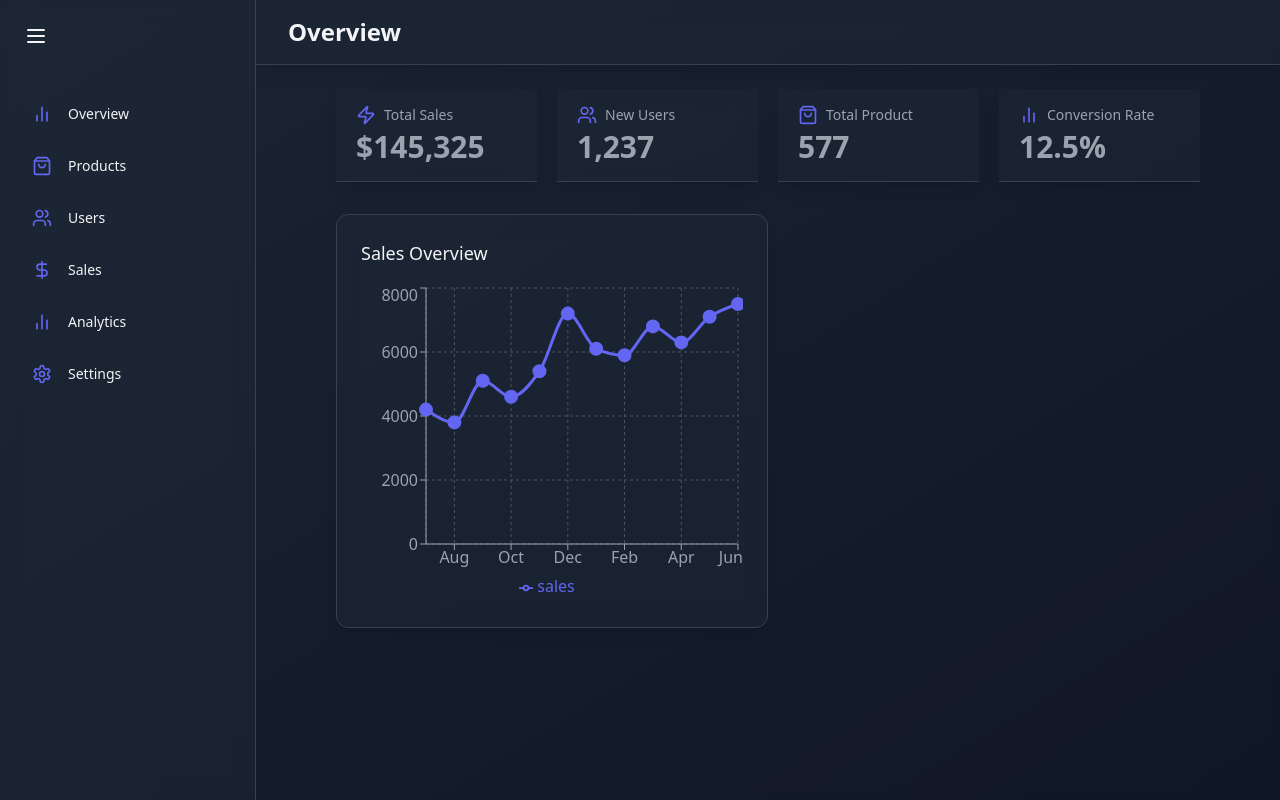
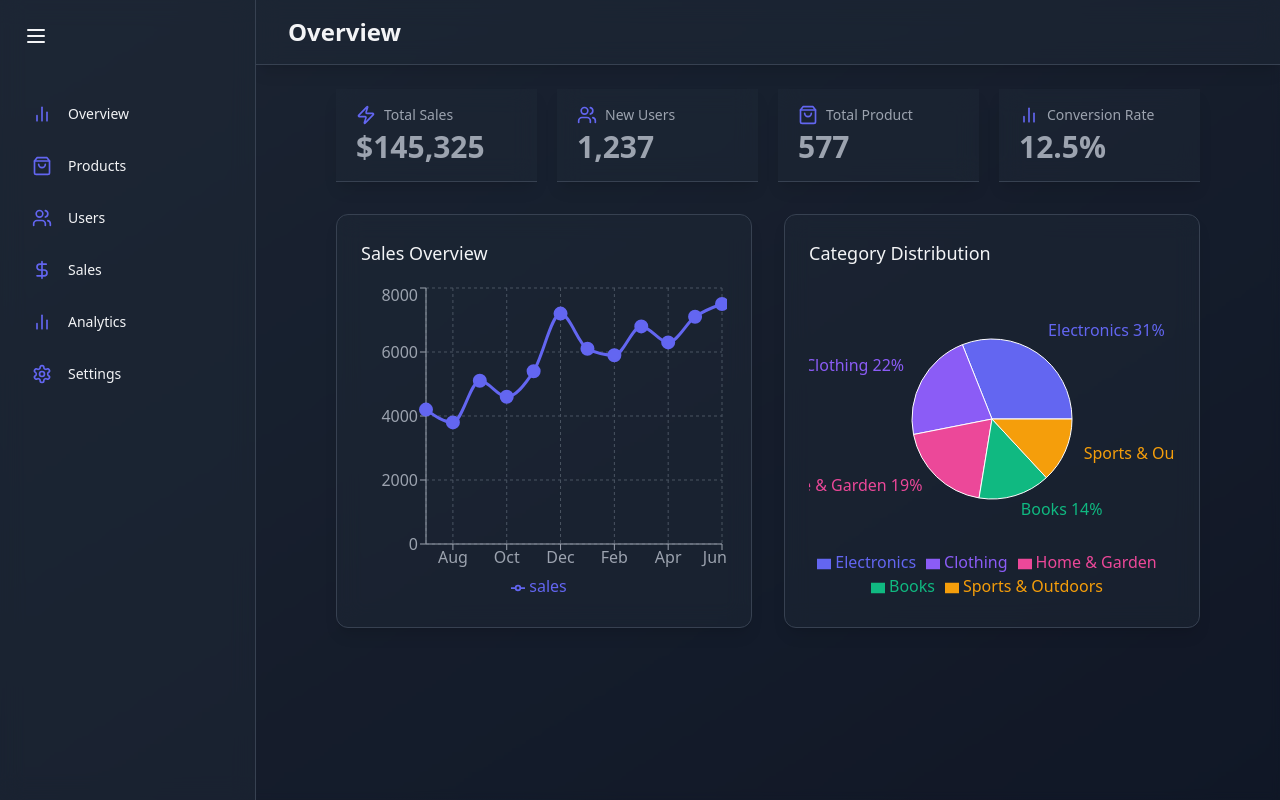
Before and after one commit to mahmudul35/React-Admin-Dashboard, a React (Vite) app: page / in a window 1280 px wide. Built offline with nearby package versions, Linux system fonts and the light colour scheme.

Commit message:
category distribution pie chart added for overview

```diff
--- a/src/Pages/OverView.jsx
+++ b/src/Pages/OverView.jsx
@@ -3,6 +3,7 @@
 import React from "react";
 import Header from "../components/common/Header";
 import StatCard from "../components/common/StatCard";
+import CategoryDistributionChart from "../components/overViewPage/CategoryDistributionChart";
 import SalesOverViewChart from "../components/overViewPage/SalesOverViewChart";
 export default function OverView() {
   return (
@@ -40,8 +41,9 @@
             color="#6366f1"
           />
         </motion.div>
-        <div className="grid grid-cols-1 lg:grid-cols-2">
+        <div className="grid grid-cols-1 lg:grid-cols-2 gap-8">
           <SalesOverViewChart />
+          <CategoryDistributionChart />
         </div>
       </main>
     </div>
--- /dev/null
+++ b/src/components/overViewPage/CategoryDistributionChart.jsx
@@ -0,0 +1,66 @@
+import { motion } from "framer-motion";
+import React from "react";
+import {
+  Cell,
+  Legend,
+  Pie,
+  PieChart,
+  ResponsiveContainer,
+  Tooltip,
+} from "recharts";
+
+const categoryData = [
+  { name: "Electronics", value: 4500 },
+  { name: "Clothing", value: 3200 },
+  { name: "Home & Garden", value: 2800 },
+  { name: "Books", value: 2100 },
+  { name: "Sports & Outdoors", value: 1900 },
+];
+const COLORS = ["#6366F1", "#8B5CF6", "#EC4899", "#10B981", "#F59E0B"];
+export default function CategoryDistributionChart() {
+  return (
+    <motion.div
+      className="bg-gray-800 bg-opacity-50 backdrop-blur-md shadow-lg rounded-xl p-6 border border-gray-700"
+      initial={{ opacity: 0, y: 20 }}
+      animate={{ opacity: 1, y: 0 }}
+      transition={{ delay: 0.3 }}
+    >
+      <h2 className="text-lg font-medium mb-4 text-gray-100">
+        Category Distribution
+      </h2>
+      <div className="h-80">
+        <ResponsiveContainer width={"100%"} height={"100%"}>
+          <PieChart>
+            <Pie
+              data={categoryData}
+              cx={"50%"}
+              cy={"50%"}
+              labelLine={false}
+              outerRadius={80}
+              fill="#8884d8"
+              dataKey="value"
+              label={({ name, percent }) =>
+                `${name} ${(percent * 100).toFixed(0)}%`
+              }
+            >
+              {categoryData.map((entry, index) => (
+                <Cell
+                  key={`cell-${index}`}
+                  fill={COLORS[index % COLORS.length]}
+                />
+              ))}
+            </Pie>
+            <Tooltip
+              contentStyle={{
+                backgroundColor: "rgba(31, 41, 55, 0.8)",
+                borderColor: "#4B5563",
+              }}
+              itemStyle={{ color: "#E5E7EB" }}
+            />
+            <Legend />
+          </PieChart>
+        </ResponsiveContainer>
+      </div>
+    </motion.div>
+  );
+}
```
